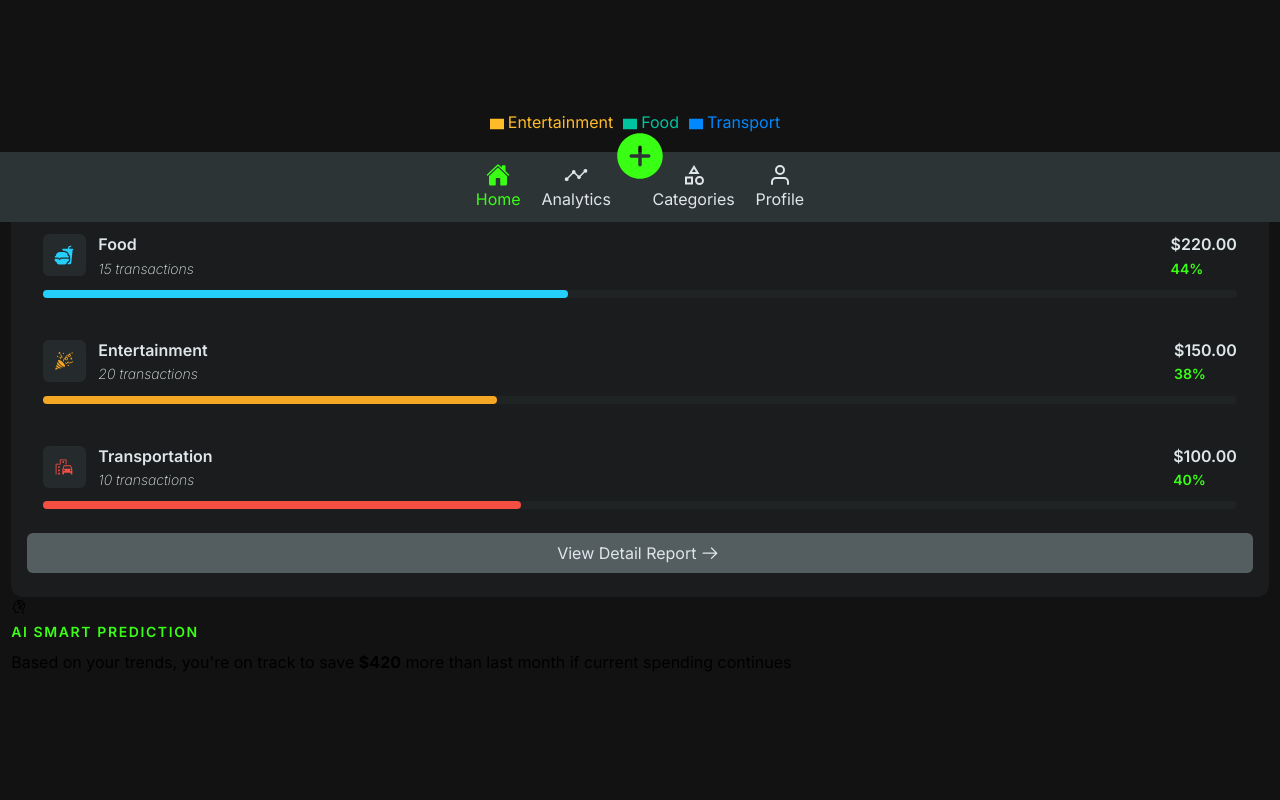
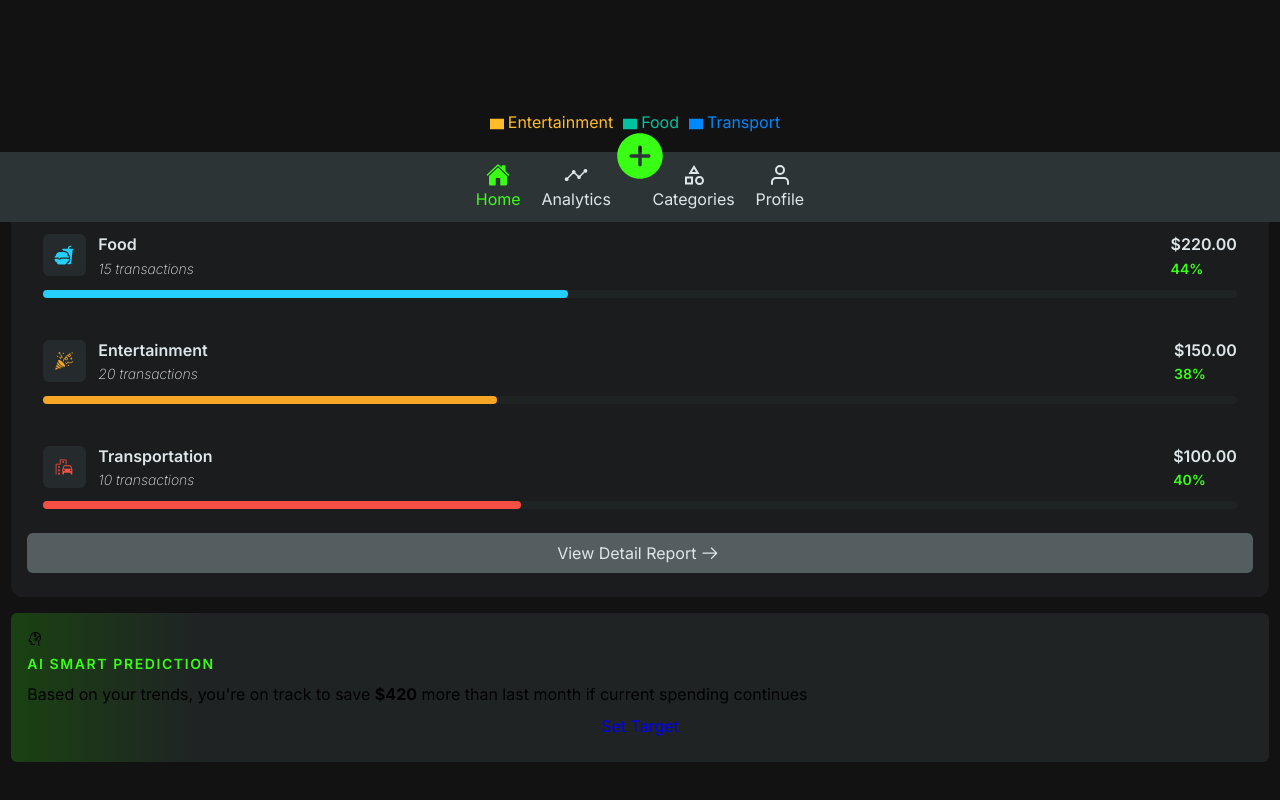
Before and after one commit to Andriamahay11master/SpendWise, a React (Vite) app: page /analytics in a window 1280 px wide. Shown: the part 578-1378 px from the top of the page. Before the commit the page ends 1332 px from the top, so only its background shows below. Built offline with nearby package versions, Linux system fonts and the light colour scheme.

Commit message:
init styling part AI prediction

```diff
--- a/src/components/Analytics/Analytics.tsx
+++ b/src/components/Analytics/Analytics.tsx
@@ -175,6 +175,11 @@ const Analytics = () => {
             </p>
           </div>
         </div>
+        <div className="prediction-bottom">
+          <Link to="/prediction" className="btn btn-white">
+            Set Target
+          </Link>
+        </div>
       </div>
     </div>
   );
--- a/src/styles/components/analytics.scss
+++ b/src/styles/components/analytics.scss
@@ -100,4 +100,15 @@
       }
     }
   }
+  .prediction-analytics {
+    margin-top: 1rem;
+    padding: 1rem;
+    background: $primary;
+    background: linear-gradient(
+      90deg,
+      rgba(57, 255, 20, 0.2) 0%,
+      rgba(45, 52, 54, 0.5) 15%
+    );
+    border-radius: $border-radius-sm;
+  }
 }
```
